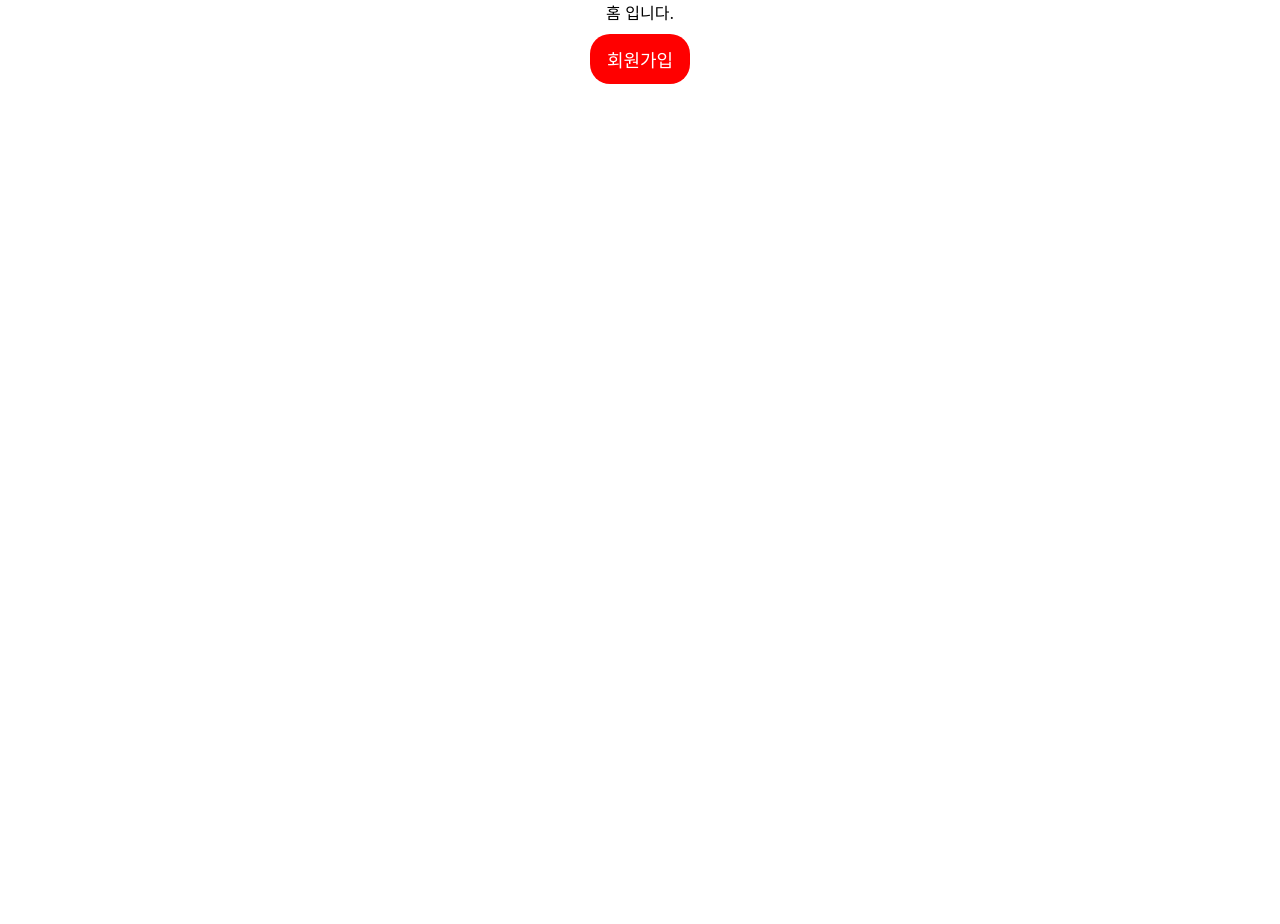
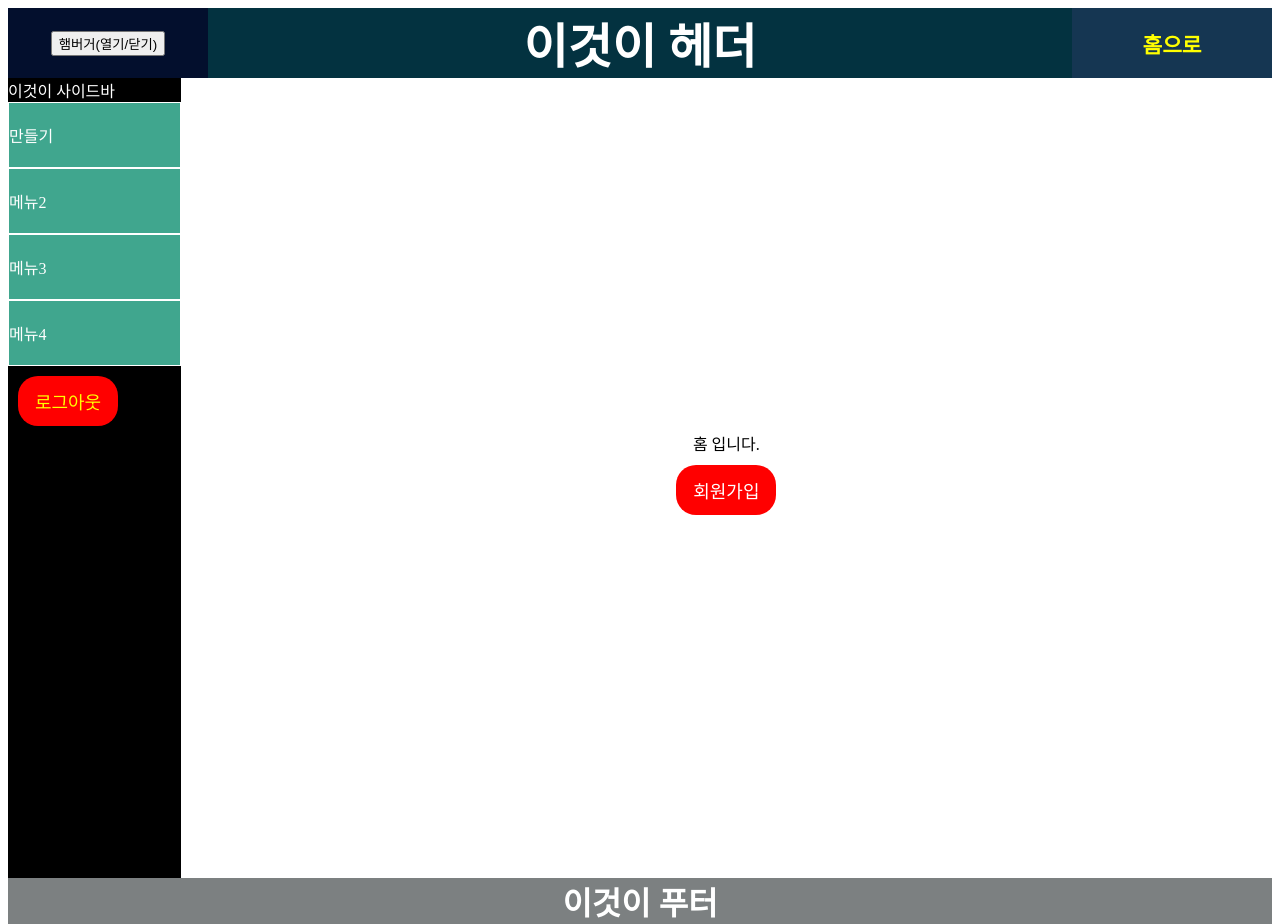
Before and after one commit to modulersYJ/AAHG-front-react, a React (Create React App) app in the folder modulers-react/: page / in a window 1280 px wide. Before the commit the page ends 800 px from the top, so only its background shows below. Built offline with nearby package versions, Linux system fonts and the light colour scheme.

Commit message:
fix : merge 에러 수정

```diff
--- a/modulers-react/package.json
+++ b/modulers-react/package.json
@@ -6,7 +6,6 @@
     "@testing-library/jest-dom": "^5.16.5",
     "@testing-library/react": "^13.4.0",
     "@testing-library/user-event": "^13.5.0",
-    "axios": "^1.3.4",
     "react": "^18.2.0",
     "react-dom": "^18.2.0",
     "react-hook-form": "^7.43.9",
--- a/modulers-react/src/App.tsx
+++ b/modulers-react/src/App.tsx
@@ -12,9 +12,9 @@ function App() {
       <div className="App">
         <BrowserRouter>
           <Routes>
-            <Route element={<Home />} path="/" />
-            <Route element={<SignUp />} path="sign-up" />
-            <Route element={<About />} path="about" />
+            {/* <Route element={<Home />} path="/" /> */}
+            {/* <Route element={<SignUp />} path="sign-up" /> */}
+            {/* <Route element={<About />} path="about" /> */}
           </Routes>
         </BrowserRouter>
       </div>
--- a/modulers-react/src/index.js
+++ /dev/null
@@ -1,17 +0,0 @@
-import React from "react";
-import ReactDOM from "react-dom/client";
-import "./index.css";
-import App from "./App";
-import reportWebVitals from "./reportWebVitals";
-
-const root = ReactDOM.createRoot(document.getElementById("root"));
-root.render(
-  <React.StrictMode>
-    <App />
-  </React.StrictMode>
-);
-
-// If you want to start measuring performance in your app, pass a function
-// to log results (for example: reportWebVitals(console.log))
-// or send to an analytics endpoint. Learn more: https://bit.ly/CRA-vitals
-reportWebVitals();
```
Also changed, not shown: 1 other file (tests, documents, lock files or other folders).
